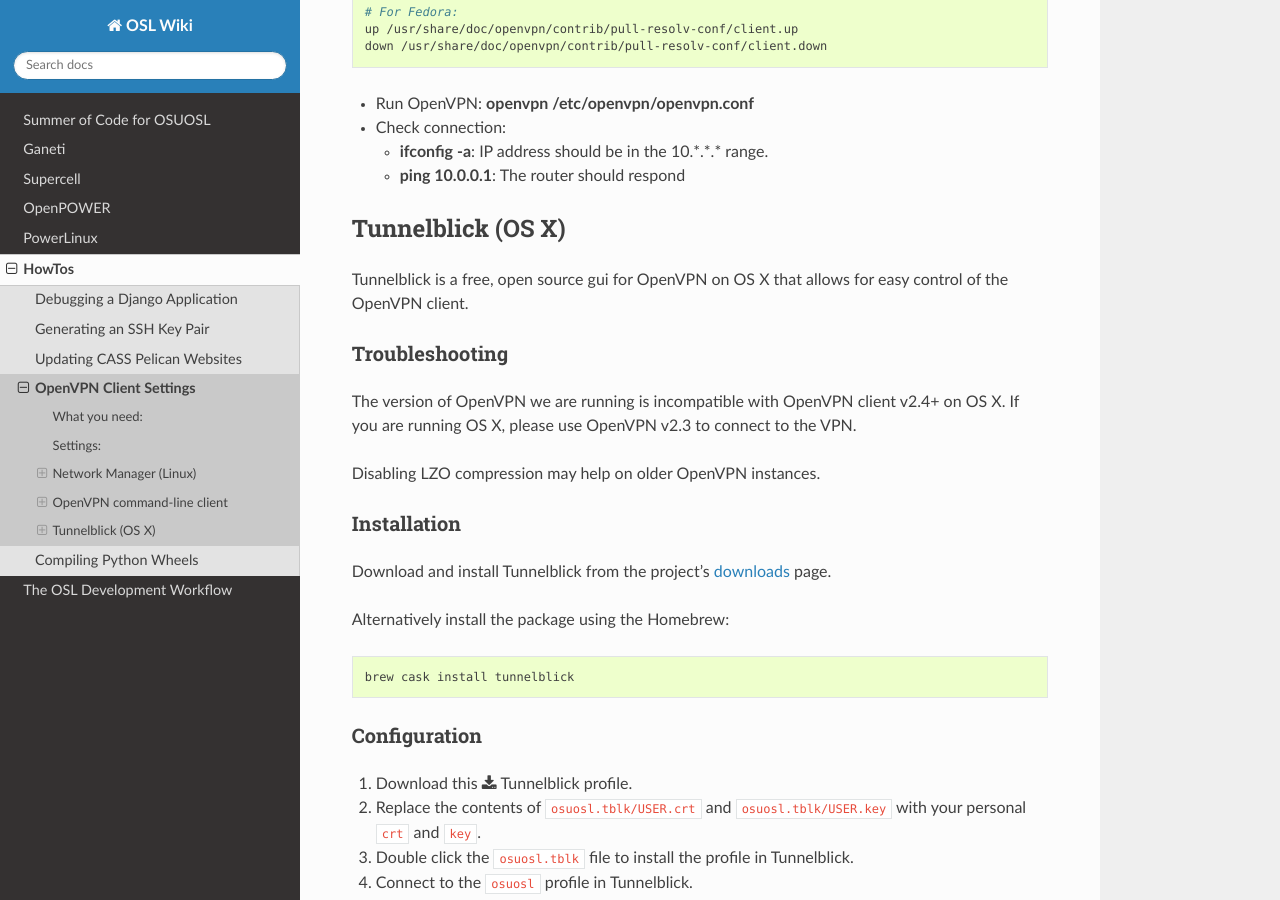
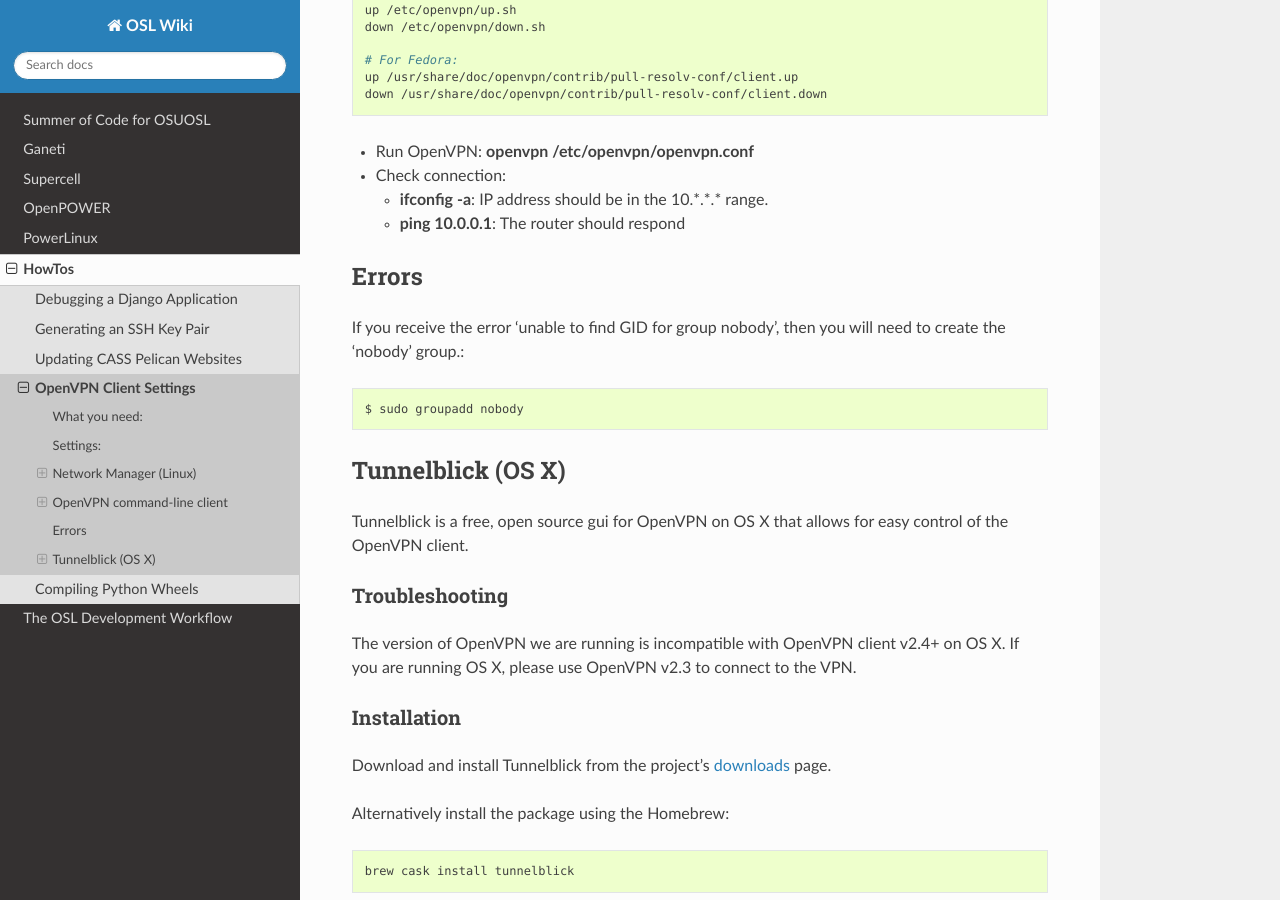
Before and after one commit to osuosl/wiki, a Sphinx documentation site: the page built from source/howtos/vpn_config.rst, in a window 1280 px wide and 900 px high, scrolled down 2469 px. Built offline with Sphinx 7.4.7 and the Read the Docs theme 2.0.0, drawn with Linux system fonts in a browser that asks for light colours; some of the changed text lies outside the part shown.

```diff
--- a/source/howtos/vpn_config.rst
+++ b/source/howtos/vpn_config.rst
@@ -139,6 +141,13 @@
   - **ifconfig -a**: IP address should be in the 10.*.*.* range.
   - **ping 10.0.0.1**: The router should respond
 
+Errors
+------
+If you receive the error 'unable to find GID for group nobody', then you
+will need to create the 'nobody' group.::
+
+    $ sudo groupadd nobody
+
 Tunnelblick (OS X)
 ------------------
 Tunnelblick is a free, open source gui for OpenVPN on OS X that allows for easy
@@ -149,8 +158,6 @@
 
 The version of OpenVPN we are running is incompatible with OpenVPN client v2.4+ on OS X.
 If you are running OS X, please use OpenVPN v2.3 to connect to the VPN.
-
-Disabling LZO compression may help on older OpenVPN instances.
 
 Installation
 ~~~~~~~~~~~~
```
Also changed, not shown: other parts of source/howtos/vpn_config.rst (+2 -0 lines).
